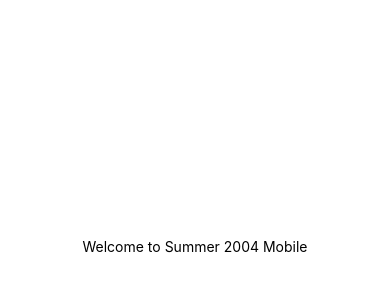
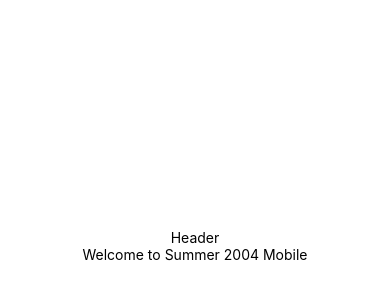
Before and after one commit to cold-flatwhite/Summer24, a React Native app: screen / in a window 390 px wide. Shown: the part 176-476 px from the top of the page. Built offline with nearby package versions, Linux system fonts and the light colour scheme.

Commit message:
added Header component and render in the App

```diff
--- a/App.js
+++ b/App.js
@@ -1,10 +1,12 @@
 import { StatusBar } from 'expo-status-bar';
 import { StyleSheet, Text, View } from 'react-native';
+import Header from './Component/Header';
 
 export default function App() {
   const appName = "Summer 2004 Mobile";
   return (
     <View style={styles.container}>
+      <Header/>
       <Text>Welcome to {appName}</Text>
       <StatusBar style="auto" />
     </View>
--- /dev/null
+++ b/Component/Header.js
@@ -0,0 +1,12 @@
+import { View, Text } from 'react-native'
+import React from 'react'
+
+const Header = () => {
+  return (
+    <View>
+      <Text>Header</Text>
+    </View>
+  )
+}
+
+export default Header
```
